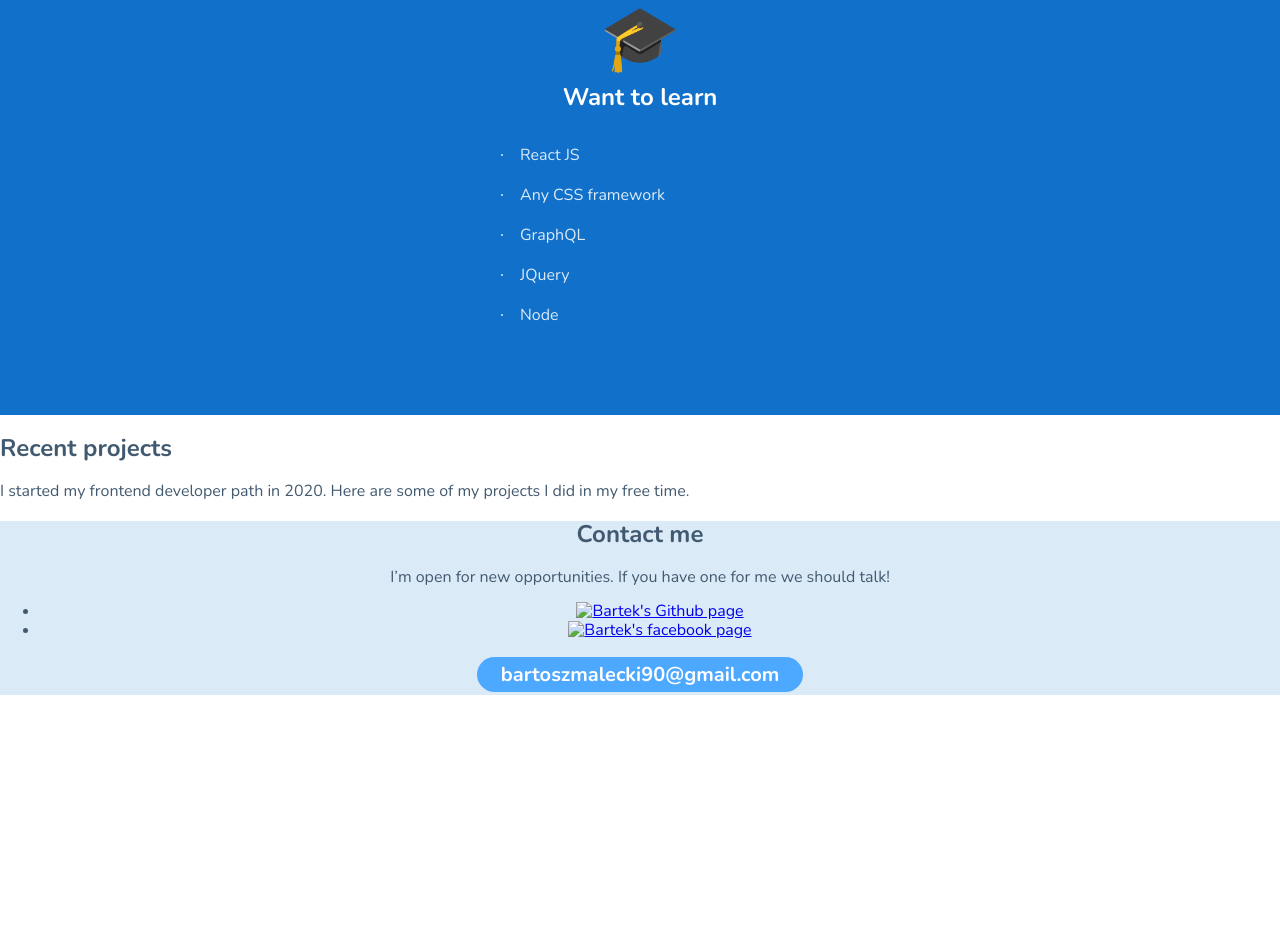
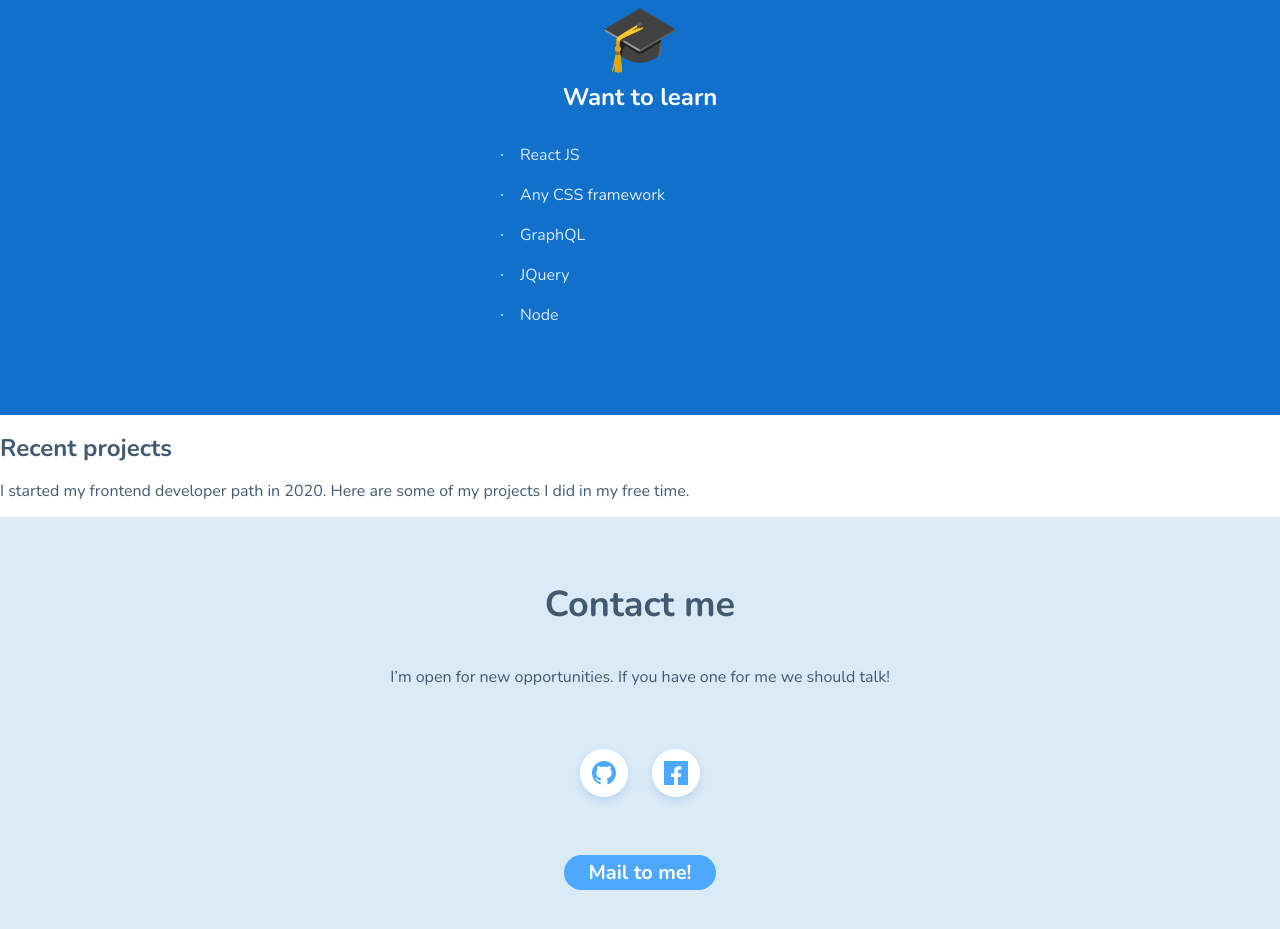
Before and after one commit to bartosz-malecki/bartosz-malecki.github.io, a website built with webpack: page src/pages/index.html in a window 1280 px wide. Shown: the part 1658-2587 px from the top of the page. Before the commit the page ends 2353 px from the top, so only its background shows below. Built offline with nearby package versions, Linux system fonts and the light colour scheme.

Commit message:
feat: contact styles

```diff
--- a/src/pages/index.html
+++ b/src/pages/index.html
@@ -38,7 +38,7 @@
             looking for a new challenges so if you have one -
             <a class="hero__link" href="#contact">contact me</a> 😊
           </p>
-          <a class="hero__contact" href="mailto:bartoszmalecki90@gmail.com"
+          <a class="hero__mail" href="mailto:bartoszmalecki90@gmail.com"
             >Mail to me!</a
           >
         </div>
@@ -103,26 +103,26 @@
         </p>
         <div class="contact-links">
           <ul class="socials">
-            <li class="socials-item">
+            <li class="socials__item">
               <a
                 class="socials__link"
                 href="https://github.com/bartosz-malecki"
               >
-                <img class="socials__icon" alt="Bartek's Github page" />
+                <img src="../assets/img/gh-logo.svg" class="socials__icon" alt="Bartek's Github page" />
               </a>
             </li>
-            <li class="socials-item">
+            <li class="socials__item">
               <a
                 class="socials__link"
                 href="https://www.facebook.com/bartosz.malecki.maly"
               >
-                <img class="socials__icon" alt="Bartek's facebook page" />
+                <img src="../assets/img/FB.svg" class="socials__icon" alt="Bartek's facebook page" />
               </a>
             </li>
           </ul>
 
-          <a class="hero__contact" href="mailto:bartoszmalecki90@gmail.com"
-            >bartoszmalecki90@gmail.com</a
+          <a class="contact__mail" href="mailto:bartoszmalecki90@gmail.com"
+            >Mail to me!</a
           >
         </div>
       </section>
--- a/src/scss/main.scss
+++ b/src/scss/main.scss
@@ -5,6 +5,7 @@
 @import "modules/skills.scss";
 @import "modules/projects.scss";
 @import "modules/contact.scss";
+@import "modules/socials.scss";
 
 @import url('https://fonts.googleapis.com/css2?family=Nunito:wght@300;600;700&family=Roboto+Mono:wght@400;700&display=swap');
 
--- a/src/scss/modules/contact.scss
+++ b/src/scss/modules/contact.scss
@@ -1,4 +1,28 @@
 .contact {
-    background: #DBEAF7;
+  background: $darkLight;
+  padding: 64px 16px 88px;
+  text-align: center;
+  &__header {
     text-align: center;
+    font-weight: bold;
+    font-size: 36px;
+    line-height: 48px;
+    margin: 0 0 32px;
+  }
+  &__description {
+    text-align: center;
+    font-weight: 300;
+    font-size: 16px;
+    line-height: 32px;
+  }
+  &__mail {
+    font-weight: bold;
+    font-size: 20px;
+    line-height: 40px;
+    background: $blue;
+    color: $white;
+    border-radius: 64px;
+    padding: 4px 24px;
+    text-decoration: none;
+  }
 }
--- a/src/scss/modules/hero.scss
+++ b/src/scss/modules/hero.scss
@@ -1,6 +1,6 @@
 .hero {
   padding: 74px 16px 0;
-  &__contact {
+  &__mail {
     font-weight: bold;
     font-size: 20px;
     line-height: 40px;
--- /dev/null
+++ b/src/scss/modules/socials.scss
@@ -0,0 +1,21 @@
+.socials {
+    list-style-type: none;
+    display: flex;
+    justify-content: center;
+    padding: 0;
+    margin: 56px 64px;
+    &__link {
+      background: $white;
+      width: 48px;
+      height: 48px;
+      display: flex;
+      align-items: center;
+      justify-content: center;
+      border-radius: 50%;
+      box-shadow: 0px 4px 8px rgba(16, 112, 202, 0.15);
+    }
+    &__item {
+        margin: 0 12px;
+    }
+
+  }
```
Also changed, not shown: src/assets/img/FB.svg (added), src/assets/img/gh-logo.svg (added).
